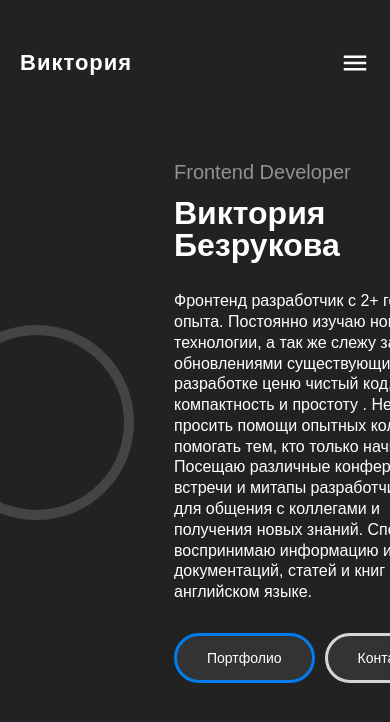
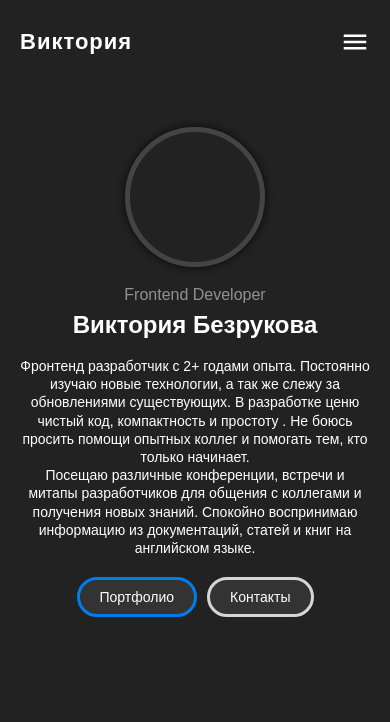
Before and after one commit to huhhell/portfolio, a React (Vite) app: page / in a window 390 px wide. Shown: the top 722 px of the page. Built offline with nearby package versions, Linux system fonts and the light colour scheme.

Commit message:
mobile version

```diff
--- a/src/assets/components/Home/Home.tsx
+++ b/src/assets/components/Home/Home.tsx
@@ -32,17 +32,42 @@ const HomeCnt = styled.section`
     justify-content: center;
     gap: 40px;
     width: 100%;
-    //height: 85vh;
     height: 100%;
     scroll-snap-align: start;
+    padding: 10vh 40px 40px 40px;
+
+    @media (max-width: 900px) {
+        flex-direction: column;
+        justify-content: start;
+        gap: 20px;
+        padding: 15vh 40px 40px 40px;
+    }
+    @media (max-width: 645px) {
+        padding: 15vh 20px 20px 20px;
+    }
 `
 
 const AvatarCnt = styled.div`
-    flex: 0 0 50%;
+    flex: 0 1 50%;
     max-width: 400px;
     aspect-ratio: 1/1;
     border-radius: 50%;
     border: 10px solid #444;
+    box-shadow: 0 0 50px 0 rgba(0, 0, 0, 0.80);
+
+    @media (max-width: 900px) {
+        flex: 0 0 auto;
+        width: 40%;
+        max-width: 200px;
+        aspect-ratio: 1/1;
+        box-shadow: 0 0 30px 0 rgba(0, 0, 0, 0.80);
+    }
+
+    @media (max-width: 600px) {
+        max-width: 200px;
+        border: 5px solid #444;
+        box-shadow: 0 0 10px 0 rgba(0, 0, 0, 0.80);
+    }
 `
 
 const AvatarImg = styled.img`
@@ -56,12 +81,30 @@ const Subtitle = styled.p`
     color: rgba(255, 255, 255, 0.50);
     font-size: 20px;
     margin-bottom: 15px;
+
+    @media (max-width: 900px) {
+        text-align: center;
+    }
+
+    @media (max-width: 600px) {
+        font-size: 16px;
+        margin-bottom: 10px;
+    }
 `
 
 const Title = styled.h2`
     font-size: 32px;
     font-weight: 700;
     margin-bottom: 30px;
+
+    @media (max-width: 900px) {
+        text-align: center;
+    }
+
+    @media (max-width: 600px) {
+        font-size: 24px;
+        margin-bottom: 20px;
+    }
 `
 
 const Text = styled.p`
@@ -70,6 +113,14 @@ const Text = styled.p`
     line-height: 130%;
     margin-bottom: 30px;
 
+    @media (max-width: 900px) {
+        text-align: center;
+    }
+
+    @media (max-width: 600px) {
+        font-size: 14px;
+        margin-bottom: 20px;
+    }
 `
 
 const LinksGroup = styled.div`
@@ -77,18 +128,27 @@ const LinksGroup = styled.div`
     align-items: center;
     justify-content: start;
     gap: 10px;
+
+    @media (max-width: 900px) {
+        justify-content: center;
+    }
 `
 
-const PortfolioLink = styled.a`
+const LinkItem = styled.a`
     padding: 15px 30px;
     background: #333;
-    border: 3px solid #007CED;
     border-radius: 30px;
+
+    @media (max-width:645px) {
+        padding: 10px 20px;
+        border-radius: 20px;
+    }
 `
 
-const ContactLink = styled.a`
-    padding: 15px 30px;
-    background: #333;
+const PortfolioLink = styled(LinkItem)`
+    border: 3px solid #007CED;
+`
+
+const ContactLink = styled(LinkItem)`
     border: 3px solid #D5D5D5;
-    border-radius: 30px;
 `
--- a/src/assets/components/Navigation/Navigation.tsx
+++ b/src/assets/components/Navigation/Navigation.tsx
@@ -56,6 +56,7 @@ const Nav = styled.nav`
 
     @media (max-width: 645px) {
         padding: 20px;
+        height: 10vh;
     }
 `
 
```
